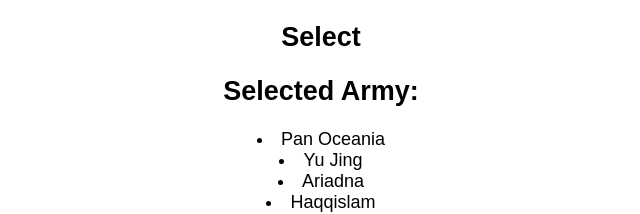
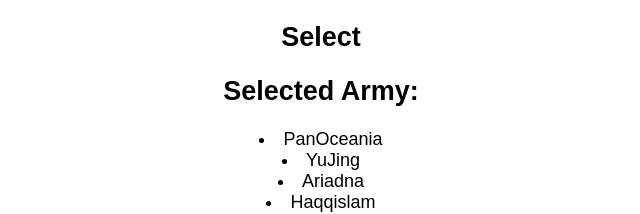
Before and after one commit to Darren-Ivey/infinity-tactics, a React (Create React App) app: page / in a window 1280 px wide. Shown: the top 214 px of the page, without its empty margins (319-959 px from the left). Built offline with nearby package versions, Linux system fonts and the light colour scheme; the HTML template or start-up script is replaced by a standard one.

Commit message:
Add temp unit model

```diff
--- a/src/components/armySelection.js
+++ b/src/components/armySelection.js
@@ -12,6 +12,7 @@
 
     handleOnClick(army) {
         this.props.selectArmy(army);
+        console.log(this.props.getUnits[this.props.getArmy])
     }
 
     render() {
@@ -23,6 +24,9 @@
                 <div className="army-selection">
                     { map(this.props.getArmyListOptions, (item, id) => <li onClick={() => this.handleOnClick(item)} key={ id } >{ item }</li>) }
                 </div>
+                <div>
+                    { map(this.props.getUnits[this.props.getArmy], (item, id) => <li key={ id } >{ item }</li>) }
+                </div>
             </div>
         );
     }
--- a/src/modules/armySelection.js
+++ b/src/modules/armySelection.js
@@ -6,8 +6,8 @@
 // initial state
 const INITIAL_STATE = {
     armyListOptions: [
-        'Pan Oceania',
-        'Yu Jing',
+        'PanOceania',
+        'YuJing',
         'Ariadna',
         'Haqqislam',
         'Nomads',
@@ -15,14 +15,30 @@
         'Aleph',
         'Tohaa'
     ],
-    selectedArmy: undefined
+    selectedArmy: undefined,
+    units: {
+        PanOceania: {
+            li: ['Auxillia', 'Fusliers', 'Hexas'],
+            md: [],
+            hi: [],
+            tag: [],
+            rem: [],
+            sk: []
+        },
+        YuJing: [],
+        Ariadna: [],
+        Haqqislam: [],
+        Nomads: [],
+        CombinedArmy: [],
+        Aleph: [],
+        Tohaa: []
+    }
 };
 
 export default(state = INITIAL_STATE, action) => {
 
     switch (action.type) {
         case SELECT_ARMY:
-            console.log(action.payload)
             return {
                 ...state,
                 selectedArmy: action.payload
@@ -40,10 +56,10 @@
     return state.armySelection.selectedArmy;
 };
 
-export const getState = (state) => {
-    return state;
+export const getArmyListOptions = (state) => {
+    return state.armySelection.armyListOptions;
 };
 
-export const getArmyListOptions = (state) => {
-    return state.armySelection.armyListOptions;
-}
+export const getUnits = (state) => {
+    return state.armySelection.units;
+};
--- a/src/pages/army.js
+++ b/src/pages/army.js
@@ -1,16 +1,16 @@
 import React from 'react';
 import { connect } from 'react-redux';
 import ArmySelection from '../components/armySelection';
-import { selectArmy, getArmy, getState, getArmyListOptions } from '../modules/armySelection';
+import { selectArmy, getArmy, getUnits, getArmyListOptions } from '../modules/armySelection';
 
-const Army = ({ selectArmy, getArmy, getState, getArmyListOptions }) => {
+const Army = ({ selectArmy, getArmy, getUnits, getArmyListOptions }) => {
         return (
             <div>
                 <h2>Select</h2>
             <ArmySelection
                 selectArmy={ selectArmy }
                 getArmy={ getArmy }
-                getState={ getState }
+                getUnits={ getUnits }
                 getArmyListOptions={ getArmyListOptions }/>
             </div>
         );
@@ -19,7 +19,7 @@
 const mapStateToProps = (state) => {
     return {
         getArmy: getArmy(state),
-        getState: getState(state),
+        getUnits: getUnits(state),
         getArmyListOptions: getArmyListOptions(state)
     };
 };
```
